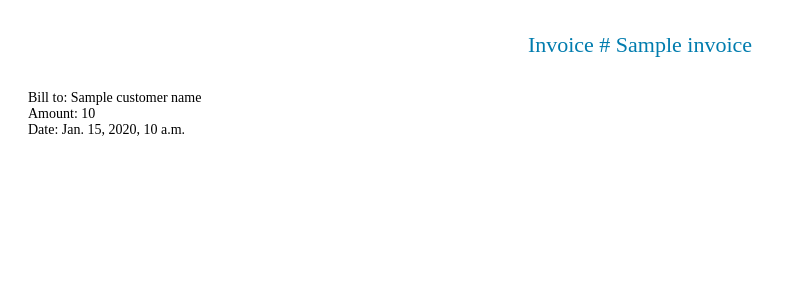
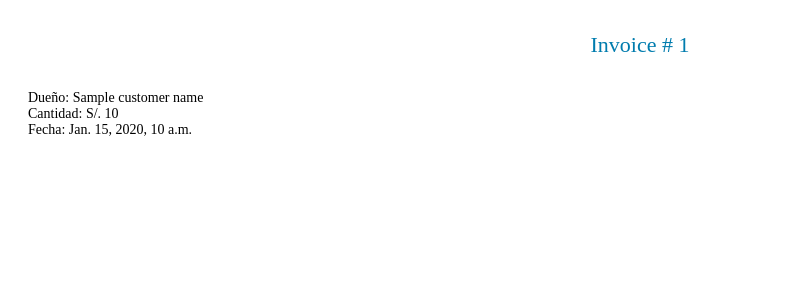
Before and after one commit to pieroMejiaR/PWeb2-lab, a Django app: template lab07/Proyecto/Apps/Aplicacion1/templates/invoice.html in a window 1280 px wide. Shown: the top 300 px of the page, without its empty margins (0-787 px from the left). Run offline with Django 4.2, Linux system fonts and the light colour scheme; the template is opened without the code that fills it: most values are stand-ins (such as "Sample title", 1, 10 or a date in 2020).

Commit message:
Terminando aplicacion para crear pdf

```diff
--- a/lab07/Proyecto/Apps/Aplicacion1/templates/invoice.html
+++ b/lab07/Proyecto/Apps/Aplicacion1/templates/invoice.html
@@ -1,7 +1,7 @@
 <!DOCTYPE HTML PUBLIC "-//W3C//DTD HTML 4.01 Transitional//EN" "http://www.w3.org/TR/html4/loose.dtd">
 <html>
     <head>
-        <title>Title</title>
+        <title>PDF en Django</title>
         <style type="text/css">
             body {
                 font-weight: 200;
@@ -39,15 +39,14 @@
     <body>
         <div class='wrapper'>
             <div class='header'>
-                <p class='title'>Invoice # {{ invoice }}</p>
+                <p class='title'>Invoice # {{ invoice_id }}</p>
             </div>
-        <div>
-        <div class='details'>
-            Bill to: {{ customer_name }}<br/>
-            Amount: {{ amount }} <br/>
-            Date: {{ today }}
-            <hr class='hrItem' />
+            <div class='details'>
+                Dueño: {{ customer_name }}<br/>
+                Cantidad: S/. {{ amount }} <br/>
+                Fecha: {{ today }}
+                <hr class='hrItem' />
+            </div>
         </div>
-    </div>
     </body>
 </html>
--- a/lab07/Proyecto/Apps/Aplicacion1/views.py
+++ b/lab07/Proyecto/Apps/Aplicacion1/views.py
@@ -2,6 +2,7 @@ from django.http import HttpResponse
 from django.views.generic import View
 from django.template import engines, loader
 from .models import render_to_pdf
+import datetime
 
 class GeneratePdf(View):
     def get(self, request, *args, **kwargs):
@@ -9,10 +10,10 @@ class GeneratePdf(View):
         template = template_engine.get_template('invoice.html')
 
         context = {
-            "invoice_id": 123,
+            "invoice_id": "Prueba: creando un pdf",
             "customer_name": "Jhon Cooper",
             "amount": 1399.99,
-            "today": "Today"
+            "today": datetime.datetime.now()
         }
         html = template.render(context)
         pdf = render_to_pdf('invoice.html', context)
```
Also changed, not shown: lab07/Proyecto/db.sqlite3.
